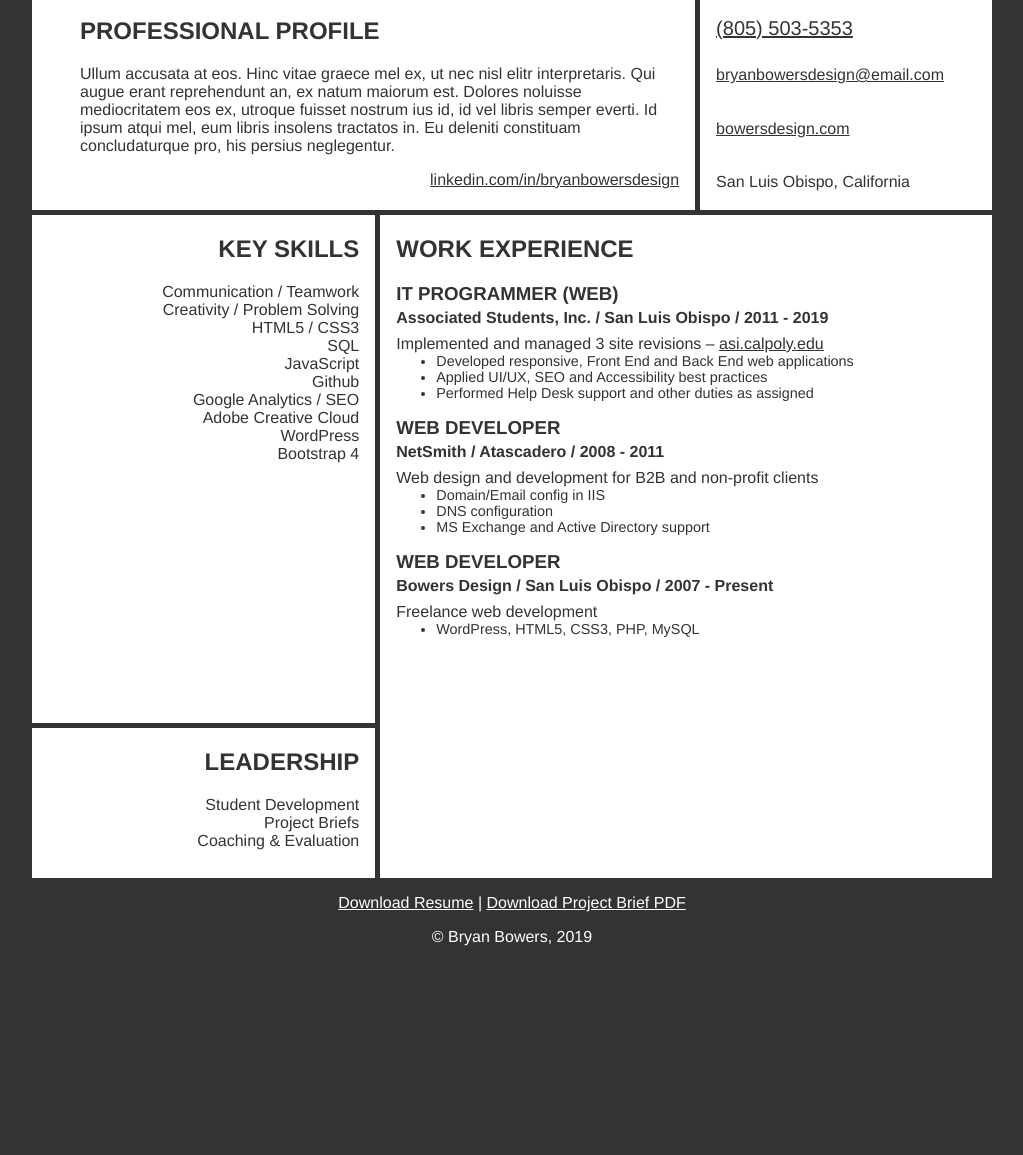
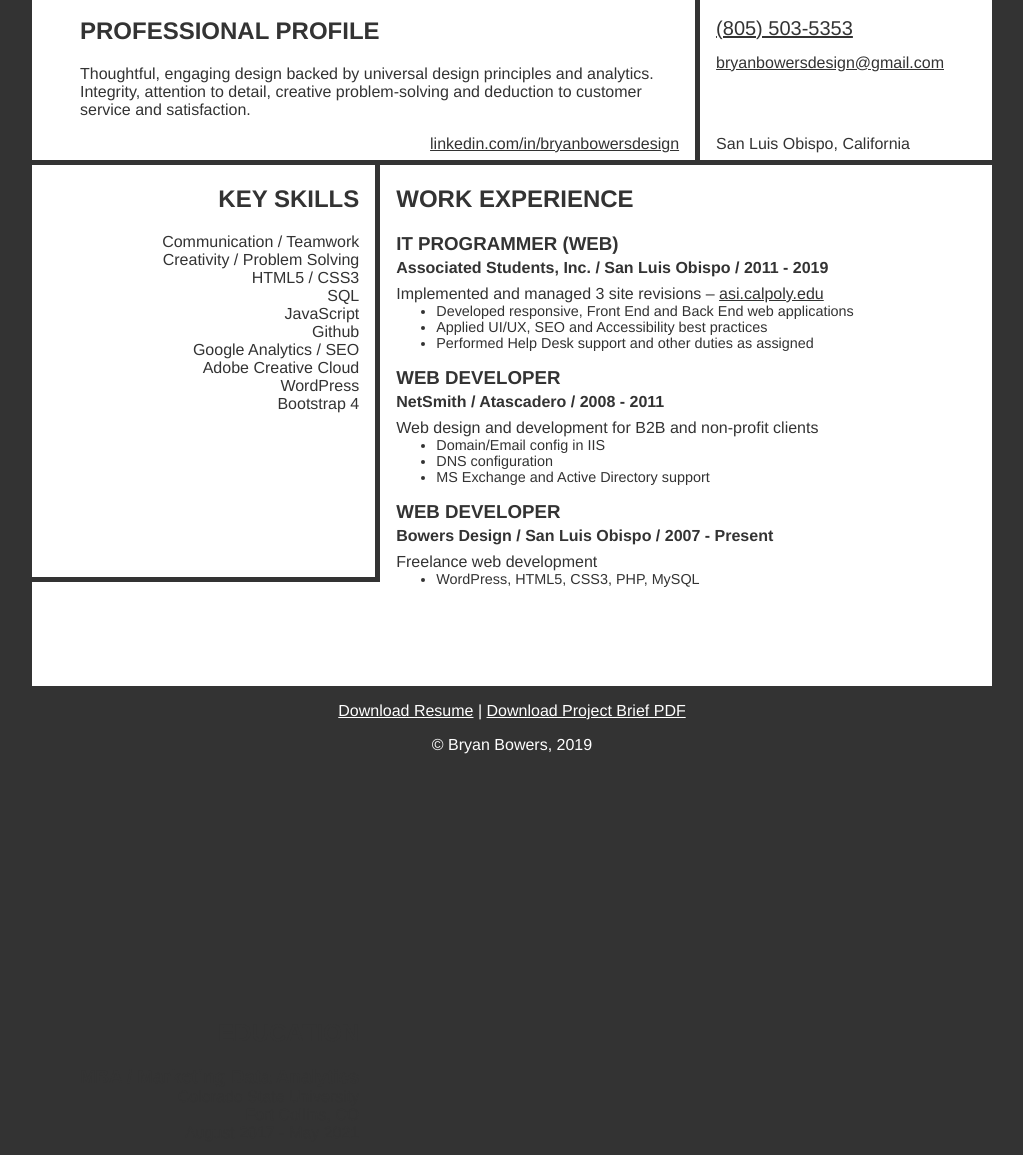
Before and after one commit to brbowers/brbowers.github.io, a plain HTML site: page index.html in a window 1280 px wide. Shown: the part 156-1311 px from the top of the page, without its empty margins (128-1151 px from the left). Drawn offline with Linux system fonts and the light colour scheme.

Commit message:
Update index.html
edits

```diff
--- a/index.html
+++ b/index.html
@@ -12,7 +12,7 @@
     </div>
     <div class='introduction'>
       <h2 class='introduction__heading'>PROFESSIONAL PROFILE</h2>
-      <p class='introduction__content'>Ullum accusata at eos. Hinc vitae graece mel ex, ut nec nisl elitr interpretaris. Qui augue erant reprehendunt an, ex natum maiorum est. Dolores noluisse mediocritatem eos ex, utroque fuisset nostrum ius id, id vel libris semper everti. Id ipsum atqui mel, eum libris insolens tractatos in. Eu deleniti constituam concludaturque pro, his persius neglegentur.</p>
+      <p class='introduction__content'>Thoughtful, engaging design backed by universal design principles and analytics. Integrity, attention to detail, creative problem-solving and deduction to customer service and satisfaction.</p>
       <div class='introduction__link-container'>
         <a class='introduction__link' href='http://www.linkedin.com/in/bryanbowersdesign' target='_blank'>linkedin.com/in/bryanbowersdesign</a>
       </div>
@@ -74,7 +74,7 @@
         <li class='skills__skill'>Bootstrap 4</li>
       </ul>
     </div>
-    <div class='leader'>
+    <!--div class='leader'>
       <h2 class='skills__heading'>LEADERSHIP</h2>
       <ul class='leader__list'>
         <li class='leader__skill'>Student Development</li>
@@ -82,7 +82,7 @@
         <li class='leader__skill'>Coaching & Evaluation</li>
 
       </ul>
-    </div>
+    </div-->
     <div class='education'>
       <h2 class='education__heading'>EDUCATION</h2>
       <div class='education__content'>
@@ -112,11 +112,11 @@
         <a class='contact-information__link' href='tel:8055035353' target='_blank'>(805) 503-5353</a>
       </p>
       <p class='contact-information__email'>
-        <a class='contact-information__link' href='mailto:bryanbowersdesign@email.com' target='_blank'>bryanbowersdesign@email.com</a>
+        <a class='contact-information__link' href='mailto:bryanbowersdesign@gmail.com' target='_blank'>bryanbowersdesign@gmail.com</a>
       </p>
-      <p class='contact-information__website'>
+      <!--p class='contact-information__website'>
         <a class='contact-information__link' href='http://www.bowersdesign.com' target='_blank'>bowersdesign.com</a>
-      </p>
+      </p-->
       <p class='contact-information__location'>San Luis Obispo, California</p>
     </div>
   </div>
```
